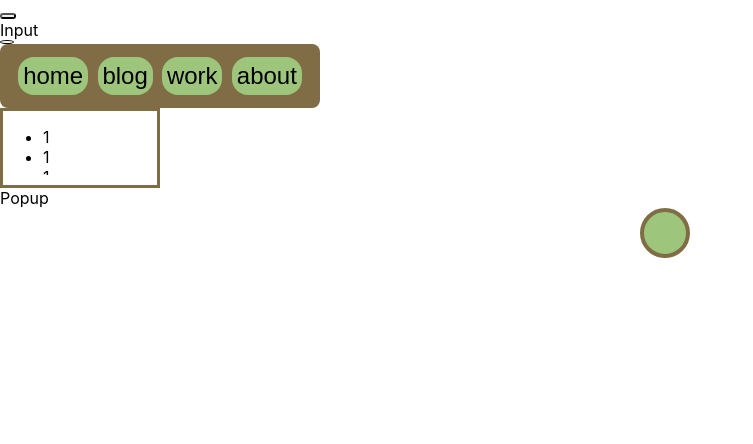
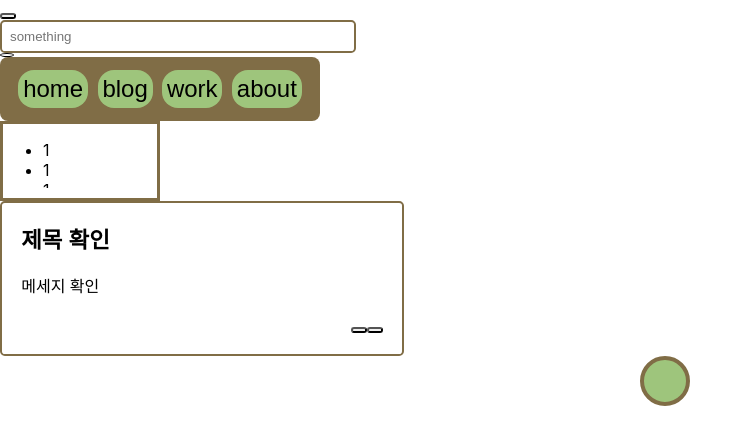
Before and after one commit to C-B-U/owl-forest, a React (Create React App) app in the folder frontend/: page / in a window 1280 px wide. Shown: the top 444 px of the page, without its empty margins (0-753 px from the left). Built offline with nearby package versions, Linux system fonts and the light colour scheme.

Commit message:
feat: #3 Input Popup 컴포넌트

```diff
--- a/frontend/src/Components/Input.jsx
+++ b/frontend/src/Components/Input.jsx
@@ -1,5 +1,23 @@
 import React from 'react';
+// import style from './Input.module.css';
+import styled from 'styled-components';
 
+const Input1 = styled.input`
+  width: 20rem;
+  height: 1.8rem;
+  border: 0.15rem solid rgba(128, 109, 70);
+  border-radius: 0.3rem;
+  padding: 0rem 1.5rem 0rem 0.5rem;
+  font-family: 'Noto Sans KR', sans-serif;
+
+  input:focus {
+    outline: none;
+  }
+`;
 export default function Input() {
-  return <div>Input</div>;
+  return (
+    <div>
+      <Input1 placeholder='something' />
+    </div>
+  );
 }
--- a/frontend/src/Components/Popup.jsx
+++ b/frontend/src/Components/Popup.jsx
@@ -1,5 +1,48 @@
+/* eslint-disable no-undef */
 import React from 'react';
+import styled from 'styled-components';
+import Btn from './Btn';
 
-export default function Popup() {
-  return <div>Popup</div>;
+const Wrap = styled.div`
+  width: 25rem;
+  height: wrap-content;
+  border-radius: 0.3rem;
+  border: 0.15rem solid rgba(128, 109, 70);
+  font-family: 'Noto Sans KR', sans-serif;
+  div {
+    margin: 1.2rem;
+  }
+`;
+
+const Title = styled.div`
+  font-weight: bold;
+  font-size: 1.4rem;
+`;
+const Message = styled.div``;
+
+const Buttons = styled.div`
+  text-align: right;
+`;
+
+export default function Popup({ color, background, width, height }) {
+  return (
+    <Wrap>
+      <Title>제목 확인</Title>
+      <Message>메세지 확인</Message>
+      <Buttons>
+        <Btn
+          color={color}
+          background={background}
+          width={width}
+          height={height}
+        />
+        <Btn
+          color={color}
+          background={background}
+          width={width}
+          height={height}
+        />
+      </Buttons>
+    </Wrap>
+  );
 }
```
